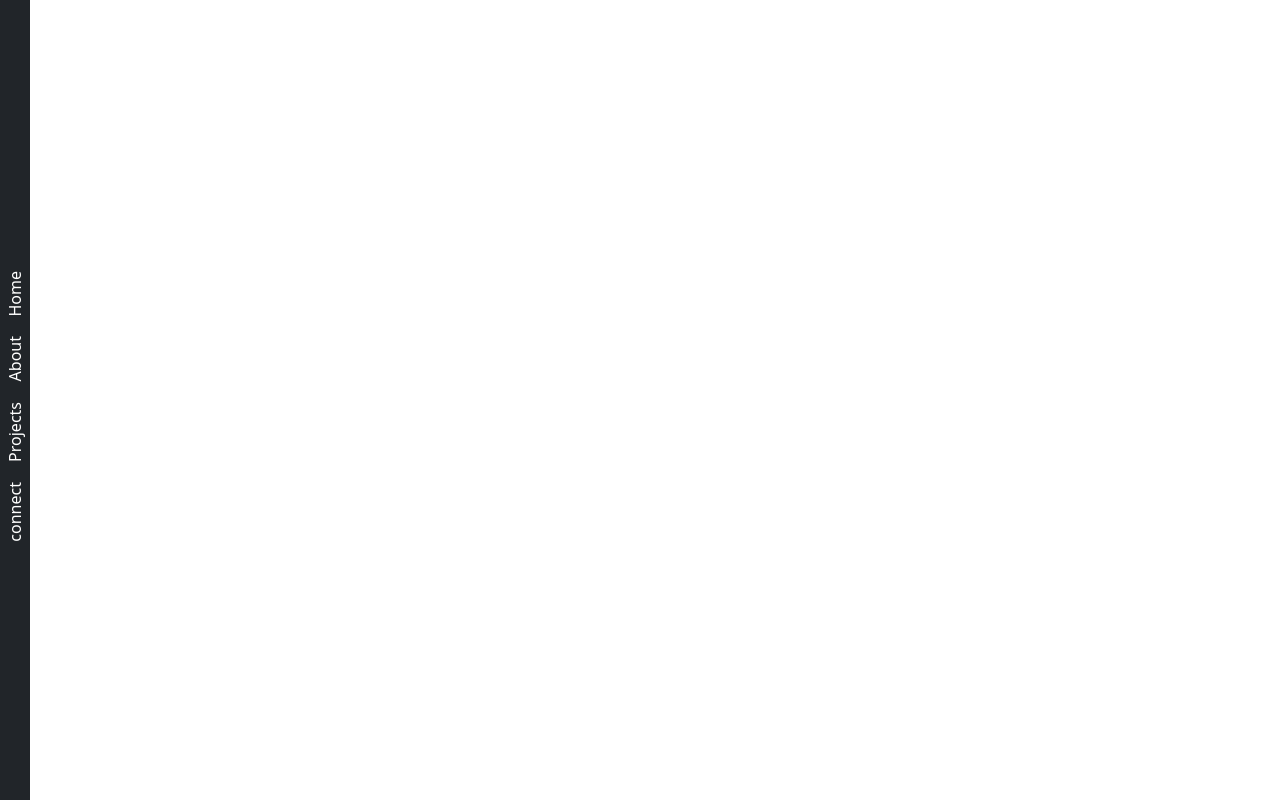
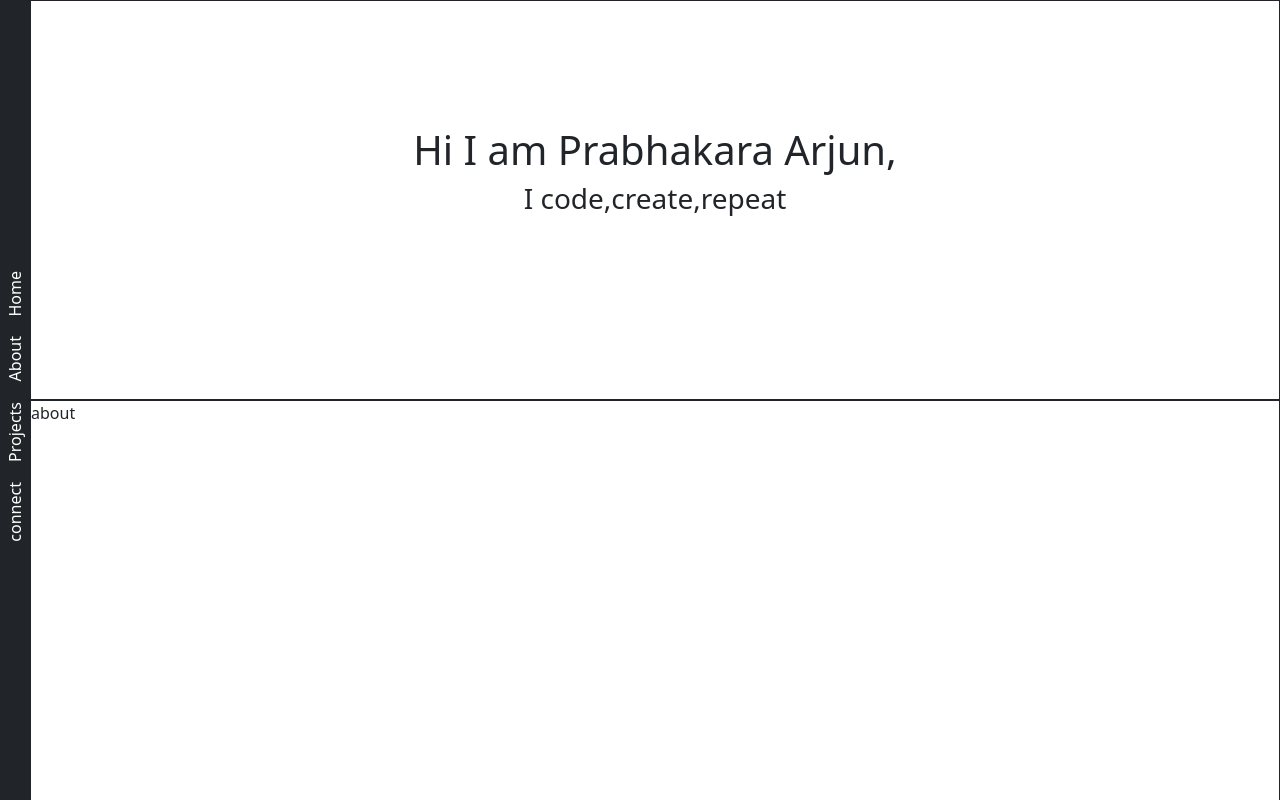
Before and after one commit to themysterysolver/PORTFOLIO, a plain HTML site: page index.html in a window 1280 px wide. Drawn offline with nearby package versions, Linux system fonts and the light colour scheme.

Commit message:
FEAT:section

```diff
--- a/index.html
+++ b/index.html
@@ -14,6 +14,30 @@
         <a class="nav-link" href="#projects">Projects</a>
         <a class="nav-link" href="#connect">connect</a>
     </nav>
+    <div class="content">
+        <section id="home" class="text-center">
+            <h1>Hi I am Prabhakara Arjun,</h1>
+            <h3>I code,create,repeat</h3>
+
+
+
+        </section>
+        <section id="about">
+            about
+
+        </section>
+        <section id="projects">
+            Project
+
+        </section>
+        <section id="connect">
+            connect
+
+        </section>
+    </div>
+
+
+
     <script src="https://cdn.jsdelivr.net/npm/bootstrap@5.3.3/dist/js/bootstrap.bundle.min.js" integrity="sha384-YvpcrYf0tY3lHB60NNkmXc5s9fDVZLESaAA55NDzOxhy9GkcIdslK1eN7N6jIeHz" crossorigin="anonymous"></script>
     <script src="script.js"></script>
 </body>
--- a/style.css
+++ b/style.css
@@ -1,6 +1,7 @@
 body,html{
     height: 100vh;
     display: flex;
+    overflow-x: hidden;
 }
 .navbar {
     width: 30px;
@@ -21,3 +22,16 @@ body,html{
 html {
     scroll-behavior: smooth;
 }
+.content{
+    height: 100vh;
+    margin-left: 30px;
+    width: 100vw;
+}
+#home{
+    height: 50vh;
+    padding:10%;
+}
+section{
+    border: solid 1px;
+    height: 100vh;
+}
```
